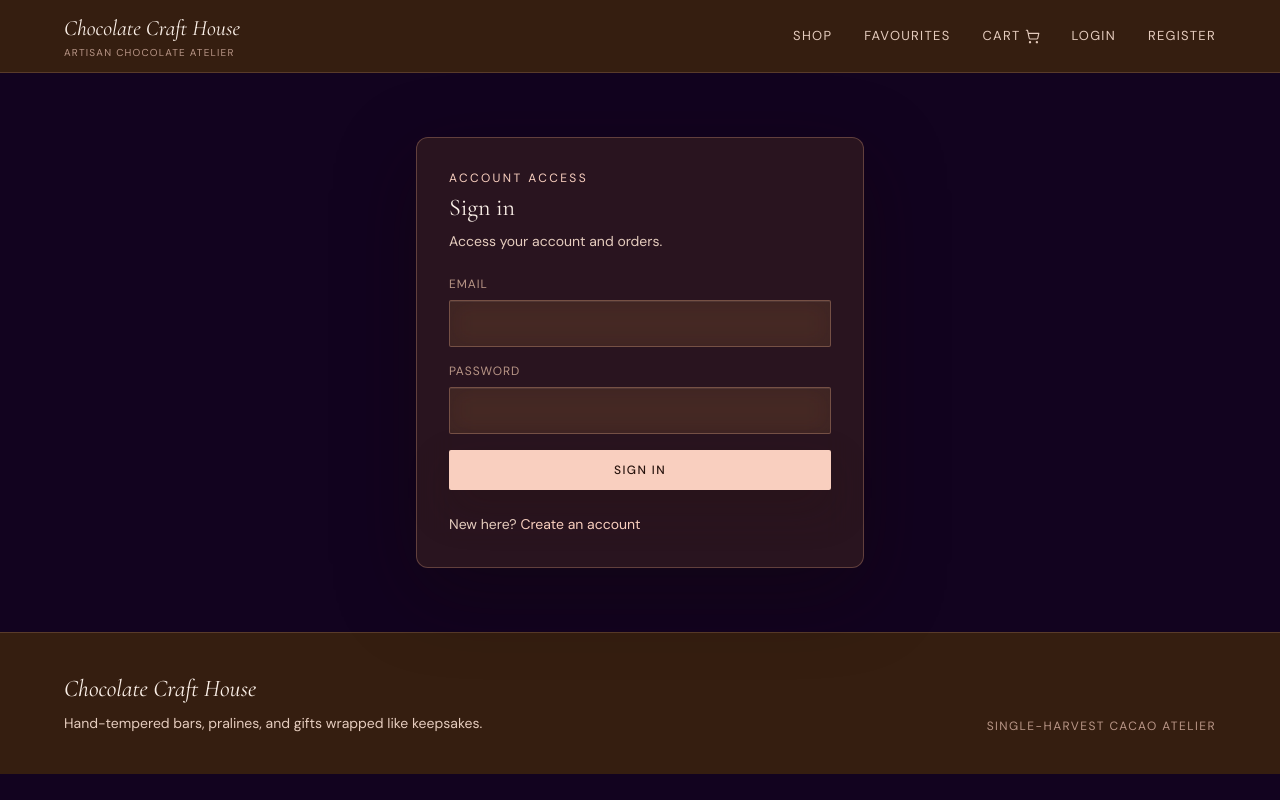
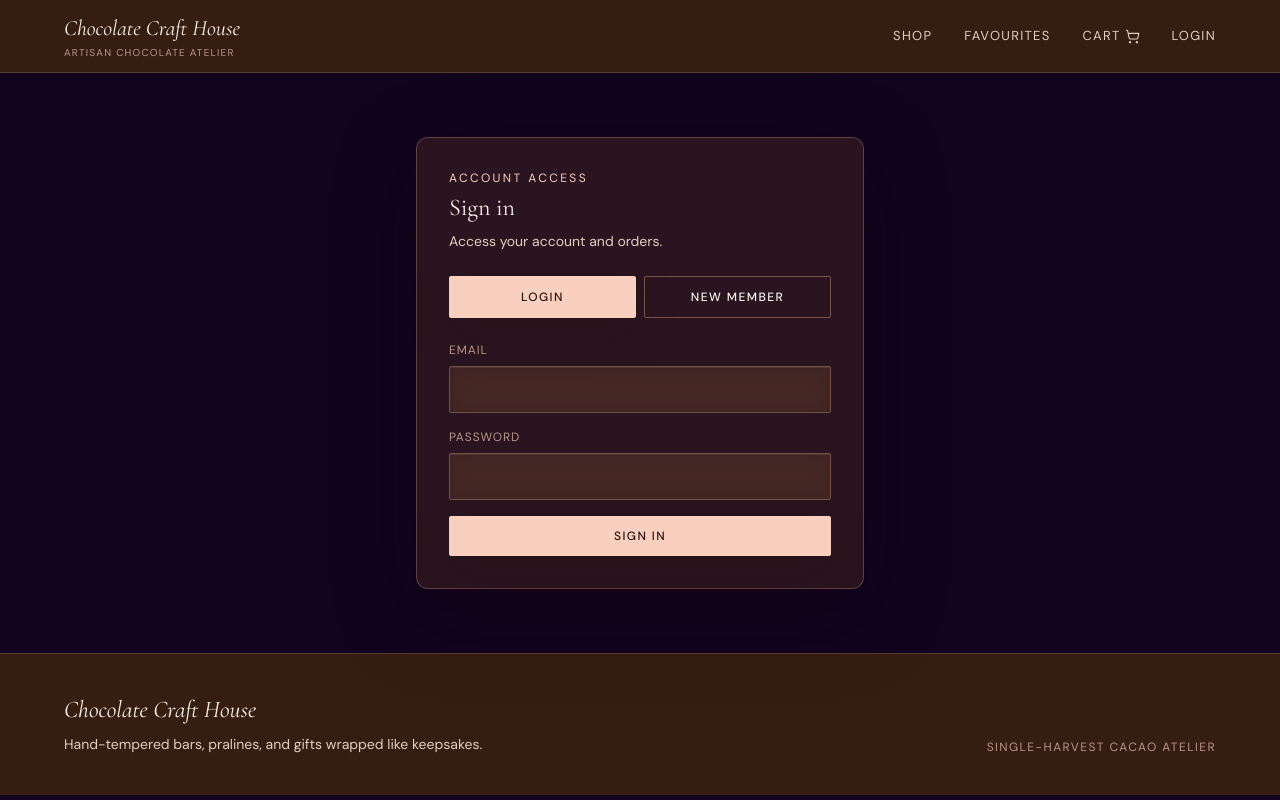
Before and after one commit to devTianaCodes/chocolate_frontend, a React (Vite) app in the folder client/: page /login in a window 1280 px wide. Built offline with nearby package versions, Linux system fonts and the light colour scheme; no server answers.

Commit message:
feat(auth): merge register into login page

```diff
--- a/client/src/components/layout/Navbar.jsx
+++ b/client/src/components/layout/Navbar.jsx
@@ -51,7 +51,6 @@
           ) : (
             <>
               <Link to="/login" className="hover:text-ink-primary">Login</Link>
-              <Link to="/register" className="hover:text-ink-primary">Register</Link>
             </>
           )}
         </nav>
--- a/client/src/pages/Login.jsx
+++ b/client/src/pages/Login.jsx
@@ -1,19 +1,29 @@
-import { useState } from 'react';
-import { useNavigate, Link, useLocation } from 'react-router-dom';
+import { useMemo, useState } from 'react';
+import { useNavigate, useLocation, useSearchParams } from 'react-router-dom';
 import PageWrapper from '../components/layout/PageWrapper.jsx';
 import { useAuthStore } from '../store/authStore.js';
 
 export default function Login() {
   const navigate = useNavigate();
   const location = useLocation();
-  const { login, loading, error } = useAuthStore();
+  const [searchParams, setSearchParams] = useSearchParams();
+  const { login, register, loading, error } = useAuthStore();
   const [email, setEmail] = useState('');
   const [password, setPassword] = useState('');
   const redirectTo = location.state?.from || '/account';
+  const isRegisterMode = useMemo(
+    () => searchParams.get('mode') === 'register',
+    [searchParams]
+  );
+
+  function setMode(mode) {
+    setSearchParams(mode === 'register' ? { mode } : {});
+  }
 
   async function handleSubmit(event) {
     event.preventDefault();
-    const success = await login(email, password);
+    const action = isRegisterMode ? register : login;
+    const success = await action(email, password);
     if (success) {
       navigate(redirectTo, { replace: true });
     }
@@ -23,10 +33,33 @@
     <PageWrapper>
       <div className="glass-panel-strong mx-auto max-w-md space-y-6 p-6 md:p-8">
         <header className="space-y-2">
-          <p className="section-label">Account access</p>
-          <h1 className="font-display text-display-sm text-ink-primary">Sign in</h1>
-          <p className="text-body-sm text-ink-secondary">Access your account and orders.</p>
+          <p className="section-label">{isRegisterMode ? 'New membership' : 'Account access'}</p>
+          <h1 className="font-display text-display-sm text-ink-primary">
+            {isRegisterMode ? 'Create account' : 'Sign in'}
+          </h1>
+          <p className="text-body-sm text-ink-secondary">
+            {isRegisterMode
+              ? 'Join for faster checkout and order tracking.'
+              : 'Access your account and orders.'}
+          </p>
         </header>
+
+        <div className="grid grid-cols-2 gap-2">
+          <button
+            type="button"
+            className={isRegisterMode ? 'button-ghost w-full' : 'button-primary w-full'}
+            onClick={() => setMode('login')}
+          >
+            Login
+          </button>
+          <button
+            type="button"
+            className={isRegisterMode ? 'button-primary w-full' : 'button-ghost w-full'}
+            onClick={() => setMode('register')}
+          >
+            New member
+          </button>
+        </div>
 
         {error && <p className="text-body-sm text-red-300">{error}</p>}
 
@@ -56,16 +89,9 @@
             className="button-primary w-full"
             disabled={loading}
           >
-            {loading ? 'Signing in…' : 'Sign in'}
+            {loading ? (isRegisterMode ? 'Creating…' : 'Signing in…') : isRegisterMode ? 'Create account' : 'Sign in'}
           </button>
         </form>
-
-        <p className="text-body-sm text-ink-secondary">
-          New here?{' '}
-          <Link className="text-brand" to="/register">
-            Create an account
-          </Link>
-        </p>
       </div>
     </PageWrapper>
   );
--- a/client/src/router.jsx
+++ b/client/src/router.jsx
@@ -1,4 +1,4 @@
-import { createBrowserRouter } from 'react-router-dom';
+import { Navigate, createBrowserRouter } from 'react-router-dom';
 import Home from './pages/Home.jsx';
 import Shop from './pages/Shop.jsx';
 import Favourites from './pages/Favourites.jsx';
@@ -6,7 +6,6 @@
 import Cart from './pages/Cart.jsx';
 import Checkout from './pages/Checkout.jsx';
 import Login from './pages/Login.jsx';
-import Register from './pages/Register.jsx';
 import Account from './pages/Account.jsx';
 import OrderConfirmation from './pages/OrderConfirmation.jsx';
 import AdminProducts from './pages/AdminProducts.jsx';
@@ -26,7 +25,7 @@
     element: <RequireGuest />,
     children: [
       { path: '/login', element: <Login /> },
-      { path: '/register', element: <Register /> },
+      { path: '/register', element: <Navigate to="/login?mode=register" replace /> },
     ],
   },
   {
```
